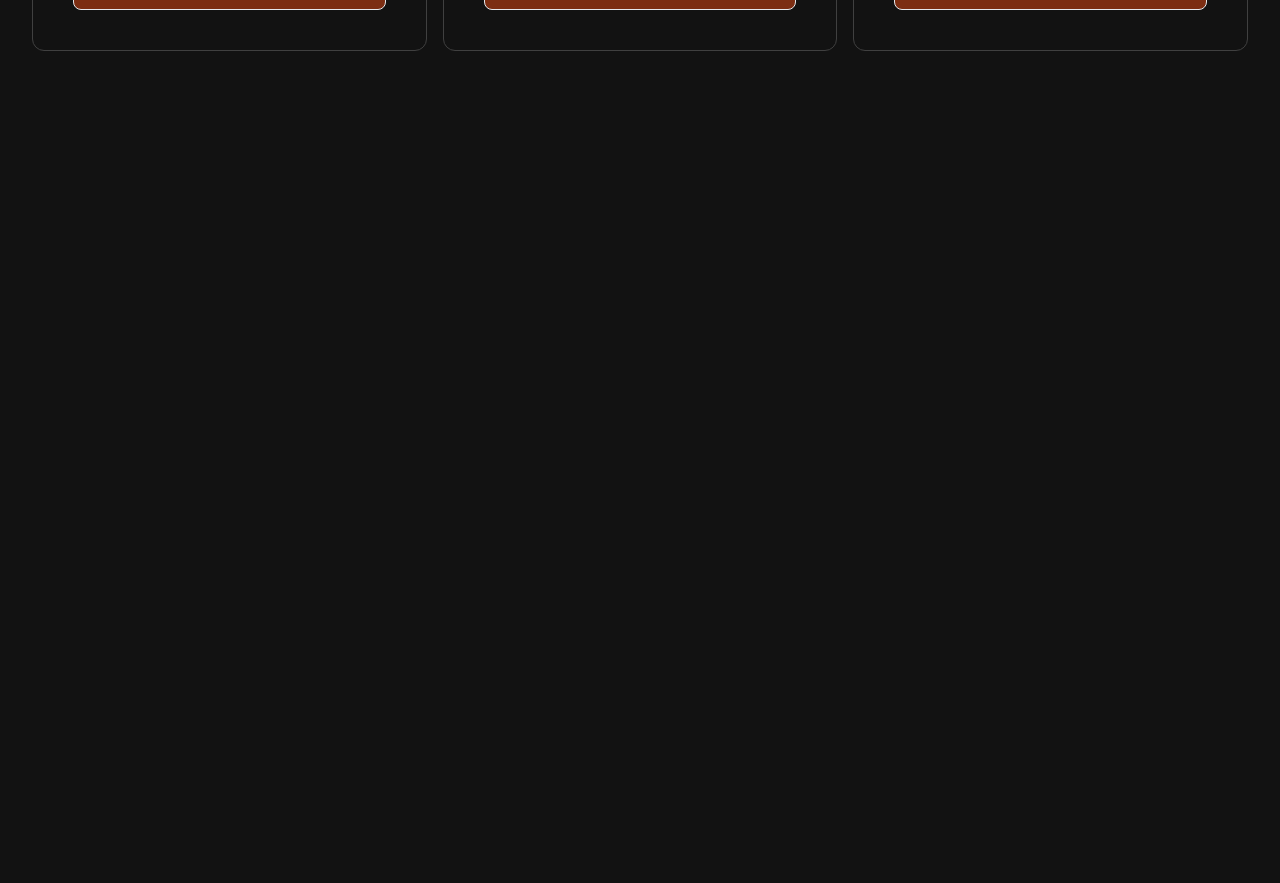
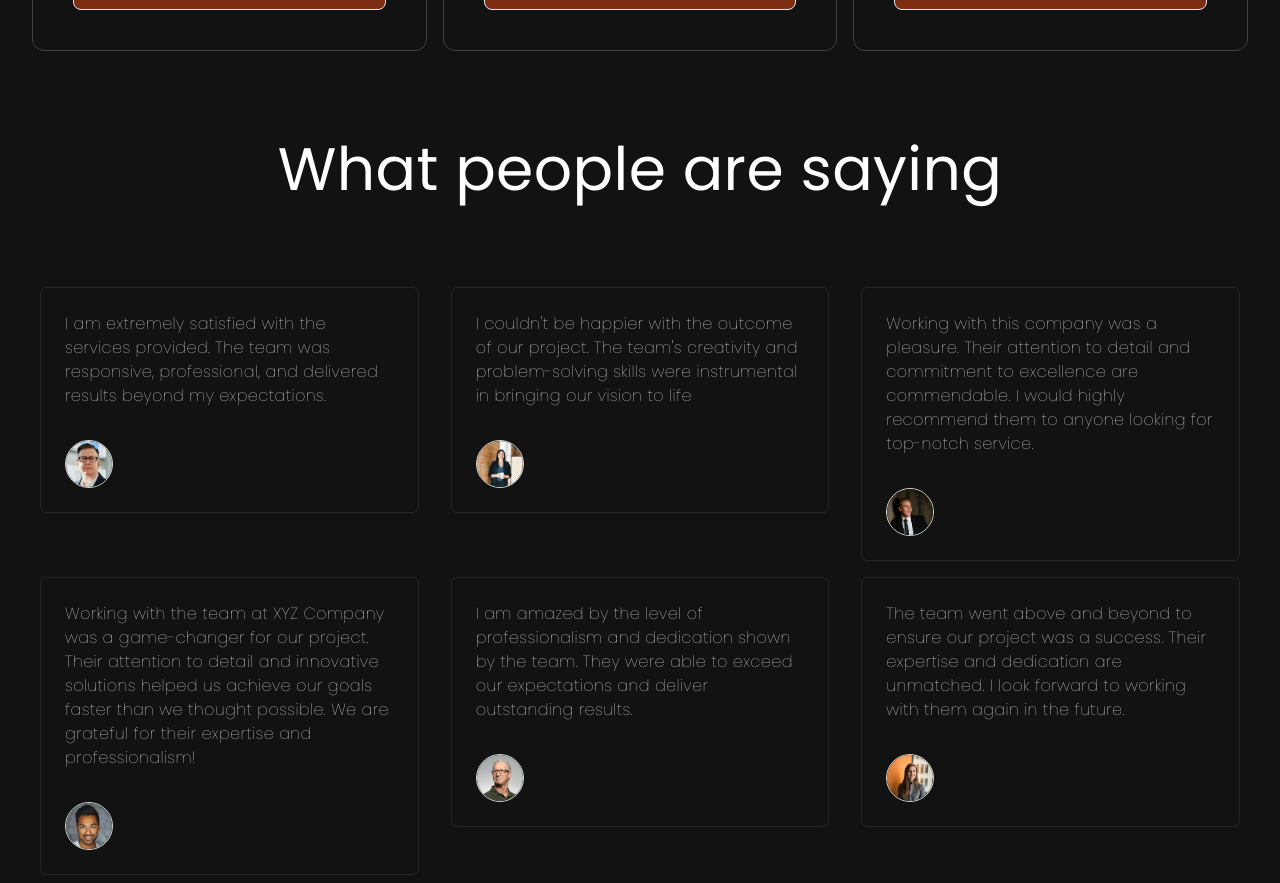
Before and after one commit to amimodiana/E-Learning-Vercel-App, a React (Vite) app in the folder my-project/: page / in a window 1280 px wide. Shown: the part 4000-4883 px from the top of the page. Before the commit the page ends 4059 px from the top, so only its background shows below. Built offline with nearby package versions, Linux system fonts and the light colour scheme; a web font is replaced by a local one.

Commit message:
initial commit

```diff
--- a/my-project/src/App.jsx
+++ b/my-project/src/App.jsx
@@ -2,6 +2,7 @@
 import HeroSection from "./components/HeroSection";
 import Navbar from "./components/Navbar";
 import Pricing from "./components/Pricing";
+import Testimonials from "./components/Testimonials";
 import Workflow from "./components/Workflow";
 
 const App = () => {
@@ -13,6 +14,7 @@
         <FeatureSection />
         <Workflow />
         <Pricing />
+        <Testimonials />
       </div>
     </>
   );
--- /dev/null
+++ b/my-project/src/components/Testimonials.jsx
@@ -0,0 +1,27 @@
+import { testimonials } from "../constants";
+
+const Testimonials = () => {
+  return (
+    <div className="mt-20 tracking-wide">
+      <h2 className="text-3xl sm:text-5xl lg:text-6xl text-center my-10 lg:my-20">
+        What people are saying
+      </h2>
+      <div className="flex flex-wrap justify-center">
+       {testimonials.map((testimonial, index) => (
+         <div key={index} className="w-full sm:w-1/2 lg:w-1/3 px-4 py-2">
+           <div className="bg-neutral rounded-md p-6 text-md border border-neutral-800 font-thin">
+            <p>{testimonial.text}</p>
+             <div className="flex mt-8 items-start">
+               <img className="w-12 h-12 mr-6 rounded-full border border-neutral-300"
+               src={testimonial.image}
+                alt={testimonial.user} />
+             </div>
+           </div>
+         </div>
+       ))}
+      </div>
+    </div>
+  );
+}
+
+export default Testimonials
```
